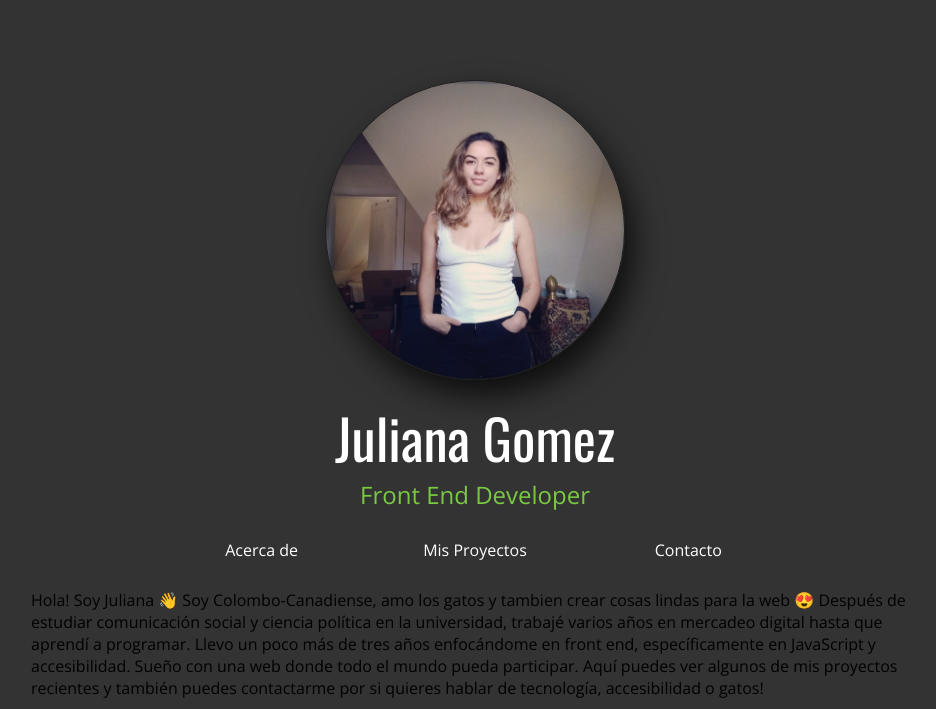
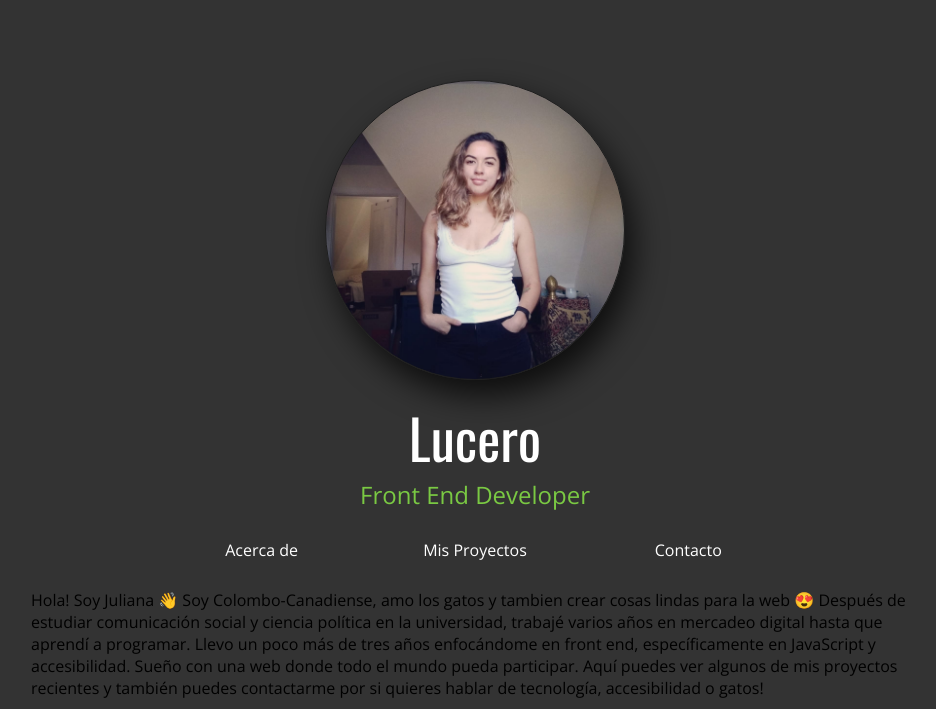
Before and after one commit to lucerogoga/Portafolio_LuceroGonzales, a plain HTML site: page index.html in a window 1280 px wide. Shown: the top 709 px of the page, without its empty margins (165-1101 px from the left). Drawn offline with nearby package versions, Linux system fonts and the light colour scheme.

Commit message:
agregue mi nombre al header

```diff
--- a/index.html
+++ b/index.html
@@ -13,7 +13,7 @@
 
   <body>
     <div class="header-img"></div>
-    <div class="header">Juliana Gomez</div>
+    <div class="header">Lucero</div>
     <div class="subtitle">Front End Developer</div>
     <div class="navigation">
       <div class="nav-item">Acerca de</div>
```
